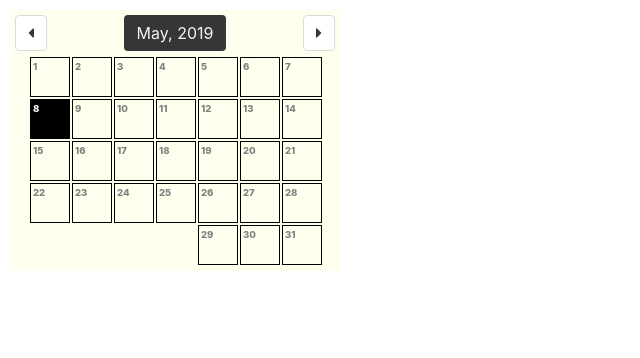
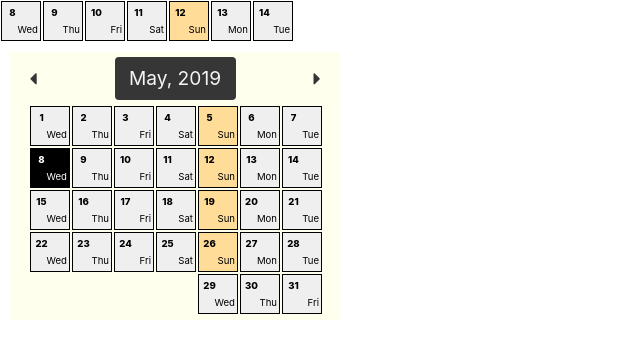
Before and after one commit to surajsharma/Calendar, a React (Create React App) app: page / in a window 1280 px wide. Shown: the top 358 px of the page, without its empty margins (0-640 px from the left). Built offline with nearby package versions, Linux system fonts and the light colour scheme.

Commit message:
todo: weeks

```diff
--- a/src/App.js
+++ b/src/App.js
@@ -5,6 +5,7 @@
 import React from "react";
 import "./styles.css";
 import Month from "./components/Month"
+import Week from "./components/Week"
 
 export default class App extends React.Component {
   constructor(props) {
@@ -18,6 +19,7 @@ export default class App extends React.Component {
   render() {
     return (
       <div>
+        <Week year={this.state.cYear} month={this.state.cMonth} today={this.state.today}/>
         <Month year={this.state.cYear} month={this.state.cMonth} today={this.state.today}/>
       </div>
     );
--- a/src/components/Day.js
+++ b/src/components/Day.js
@@ -3,8 +3,14 @@ import React from "react"
 export default class Day extends React.Component {
   render() {
     if(this.props.isToday)
-        return <div className="day today">{this.props.date}</div>
+        return <button className="day today">
+		  <div className="day-date">{this.props.date}</div><br />
+		  <div className="day-name">{this.props.dayName}</div>
+	       </button>
       else
-        return <div className="day">{this.props.date}</div>
+        return <button className={this.props.dayName==='Sun'? "sunday day":"day" }>
+		  <div className="day-date">{this.props.date}</div><br />
+		  <div className="day-name">{this.props.dayName}</div>
+	      </button>
   }
 }
--- a/src/components/Month.js
+++ b/src/components/Month.js
@@ -1,7 +1,5 @@
 import React from "react";
 import Day from "./Day"
-
-const months = [ "January", "February", "March", "April", "May", "June", "July", "August", "September", "October", "November", "December" ];
 
 export default class Month extends React.Component {
   constructor(props) {
@@ -10,19 +8,29 @@ export default class Month extends React.Component {
       firstDay: new Date(this.props.year, this.props.month).getDay(),
       numDays: 32 - new Date(this.props.year, this.props.month, 32).getDate(),
       rDays: [],
-      today: {dd:null, mm:null, yyyy:null},
+      today: {dd:null,
+	      mm:null,
+	      yyyy:null,
+      	      name:null},
       monthDisplay:this.props.month,
       yearDisplay:this.props.year
-    };
+    }
+
+    this.months = [ "January", "February", "March", "April", "May", "June", "July", "August", "September", "October", "November", "December" ];
   }
 
-  componentDidMount() {
-    let dd = this.props.today.getDate();
-    let mm = this.props.today.getMonth();
-    let yyyy = this.props.today.getFullYear();
+  getDayName = (dd,mm,yyyy,locale,longShort) => {
+	  return new Date(Date.UTC(yyyy, mm, dd+1))
+		  .toLocaleDateString(locale, { weekday: longShort })
+  }
 
+   componentDidMount() {
+    let dd = this.props.today.getDate()
+    let mm = this.props.today.getMonth()
+    let yyyy = this.props.today.getFullYear()
+    let name = this.getDayName(dd,mm,yyyy,"en-US", "short")
     this.daysInMonth(this.state.monthDisplay, this.state.monthDisplay);
-    this.setState({ today: {dd:dd, mm:mm, yyyy: yyyy} });
+    this.setState({ today: {dd:dd, mm:mm, yyyy: yyyy, name: name} });
   }
 
   daysInMonth = (iMonth, iYear) => {
@@ -40,23 +48,31 @@ export default class Month extends React.Component {
   };
 
   nextMonth = () =>{
-    if(((this.state.monthDisplay)%months.length)===11){
+    if(((this.state.monthDisplay)%this.months.length)===11){
         let HNY = Number(this.state.yearDisplay)+1
         this.setState({monthDisplay:0, yearDisplay: HNY})
     }
       else
       {
-        this.setState({monthDisplay:(this.state.monthDisplay+1)%months.length})
+        this.setState({ monthDisplay:(this.state.monthDisplay+1)%this.months.length })
       }
     this.daysInMonth(this.state.monthDisplay+1, this.state.yearDisplay)
   }
 
   prevMonth = () =>{
-    if(((this.state.monthDisplay-1)%months.length) < 0){
-      this.setState({monthDisplay:months.length-1, yearDisplay: this.state.yearDisplay-1})
+    if(((this.state.monthDisplay-1)%this.months.length) < 0){
+      this.setState({ monthDisplay:this.months.length-1,
+                      yearDisplay: this.state.yearDisplay-1,
+	      	      today : { mm: this.months.length-1,
+			        yyyy: this.state.yearDisplay-1
+		      }
+      })
     }
       else{
-        this.setState({monthDisplay:(this.state.monthDisplay-1)%months.length})
+	      let newMonth = (this.state.monthDisplay-1)%this.months.length
+	      this.setState({ 	monthDisplay: newMonth,
+				today:{mm: newMonth}
+	})
       }
     this.daysInMonth(this.state.monthDisplay-1, this.state.yearDisplay)
   }
@@ -66,8 +82,9 @@ export default class Month extends React.Component {
   }
 
   render() {
-    let days = this.state.rDays;
-    var selectedMonthName = months[this.state.monthDisplay];
+    let days = this.state.rDays
+    let today = this.state.today
+    var selectedMonthName = this.months[this.state.monthDisplay]
 
     return (
       <div className="month">
@@ -80,13 +97,22 @@ export default class Month extends React.Component {
         </div>
           <div className="monthdays">
             {days.map(item => (
-              <Day  today={this.state.today}
-                    isToday={item.dd+1===this.state.today.dd &&
-                            this.state.monthDisplay === this.state.today.mm}
+              <Day  today={today}
+                    isToday={ item.dd+1===today.dd &&
+                              this.state.monthDisplay === today.mm &&
+                              this.state.yearDisplay === today.yyyy}
                     month={this.state.monthDisplay}
                     year={this.state.yearDisplay}
                     date={item.dd + 1}
-                    key={item.dd} />))}
+                    key={item.dd}
+		    dayName ={this.getDayName(	item.dd,
+			    			this.state.monthDisplay,
+			    			this.state.yearDisplay,
+			    			"en-US",
+			    			"short" )}
+
+		    />
+	    ))}
           </div>
       </div>
     );
--- /dev/null
+++ b/src/components/Week.js
@@ -0,0 +1,80 @@
+import React from "react"
+import Day from "./Day"
+
+export default class Week extends React.Component{
+
+   constructor(props) {
+    super(props);
+    this.state = {
+      firstDay: new Date(this.props.year, this.props.month).getDay(),
+      numDays: 32 - new Date(this.props.year, this.props.month, 32).getDate(),
+      rDays: [],
+      today: {dd:null, mm:null, yyyy:null, name:null},
+      monthDisplay:this.props.month,
+      yearDisplay:this.props.year
+    }
+
+    this.months = [
+	    "January",
+	    "February",
+	    "March",
+	    "April",
+	    "May",
+	    "June",
+	    "July",
+	    "August",
+	    "September",
+	    "October",
+	    "November",
+	    "December" ];
+
+
+  }
+
+  componentDidMount() {
+    let dd = this.props.today.getDate();
+    let mm = this.props.today.getMonth();
+    let yyyy = this.props.today.getFullYear();
+    let name = this.props.today.getDay();
+    // this.state.m.daysInMonth(this.state.monthDisplay, this.state.monthDisplay);
+    this.setState({ today: {dd:dd, mm:mm, yyyy: yyyy, name: name} });
+  }
+
+  getWeekDays = (locale, year, month, date, longShort) => {
+    const baseDate = new Date(Date.UTC(year,month, date)) // just a Monday
+    let weekDays = []
+
+    for(let i = 0; i < 7; i++)
+    {
+        weekDays.push(baseDate.toLocaleDateString(locale, { weekday: longShort }));
+
+	baseDate.setDate(baseDate.getDate() + 1);
+
+    }
+    return weekDays
+  }
+
+  getBaseDate = (locale, year, month, date) => {
+	  return new Date(Date.UTC(year, month, date)) //just a 01
+  }
+
+  render(){
+	  let weekDays = this.getWeekDays('en-US',this.state.today.yyyy,this.state.today.mm,this.state.today.dd,"short");
+	  let baseDate = this.getBaseDate('en-US',this.state.today.yyyy,this.state.today.mm,this.state.today.dd)
+
+	  return (<div className="week">{
+		  weekDays.map((item, index) => (<Day	today={this.state.today}
+			  				isWeek={true}
+							dayName={item}
+                  		 			isToday={ item.dd+1===this.state.today.dd
+							  && this.state.monthDisplay === this.state.today.mm
+							  && this.state.yearDisplay === this.state.today.yyyy }
+                    				 	month={this.state.monthDisplay}
+                    				 	year={this.state.yearDisplay}
+                    		 		 	date={baseDate.getDate() + index}
+                    		 		 	key={item}
+			  				sunday={item  === 'Sun' ? true : false }
+			  			/>))
+	 	 }</div>)
+  }
+}
--- a/src/styles.css
+++ b/src/styles.css
@@ -1,3 +1,17 @@
+.day-name{
+  float:right;
+  margin-top: -5px;
+}
+.day-date{
+  width:50%;
+  font-weight:800;
+ }
+
+.sunday{
+  background: #fd9;
+  color: black;
+}
+
 .day {
   width: 40px;
   height: 40px;
@@ -22,9 +36,7 @@
   display: flex;
   flex-wrap: wrap;
   justify-content: flex-end;
-  color: grey;
   width: 92.5%;
-  font-weight:800;
   margin: 0 auto;
   margin-top: 5px;
 }
@@ -58,3 +70,10 @@
   justify-content: space-between;
 
 }
+
+
+.button{
+  background: transparent;
+  font-size: 1.2em;
+  border: 0;
+}
```
Also changed, not shown: 1 other file (tests, documents, lock files or other folders).
